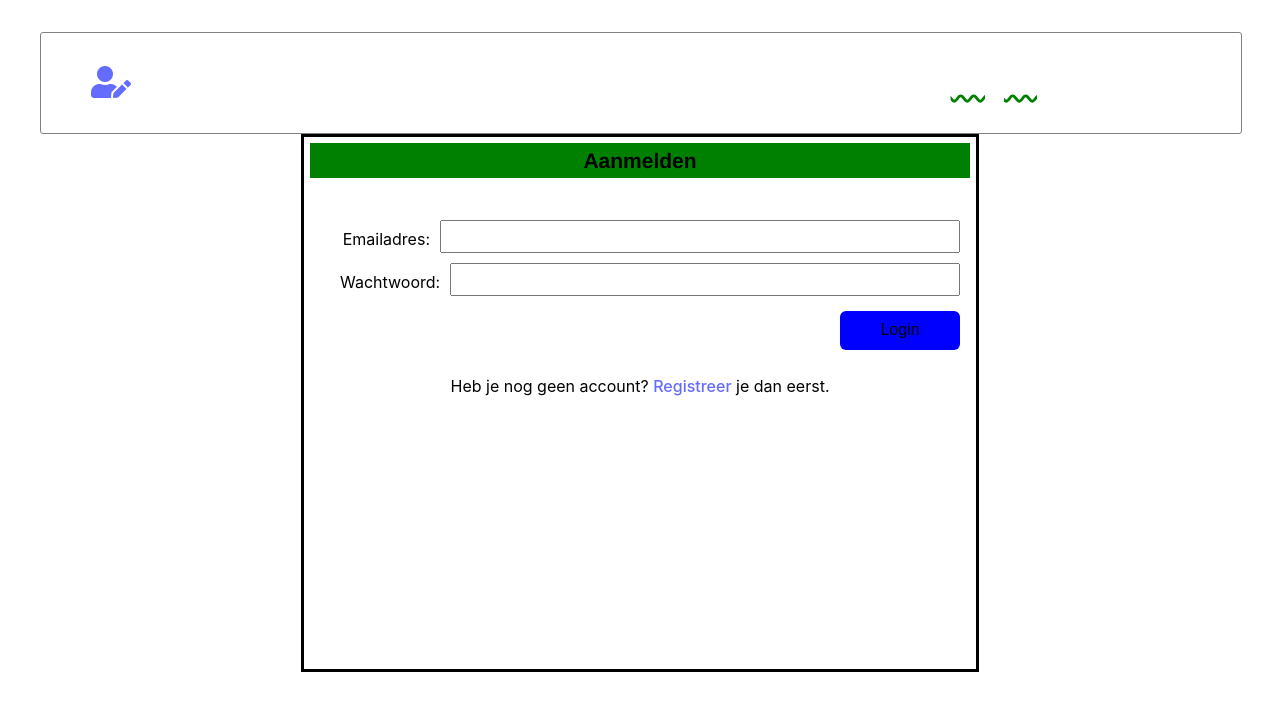
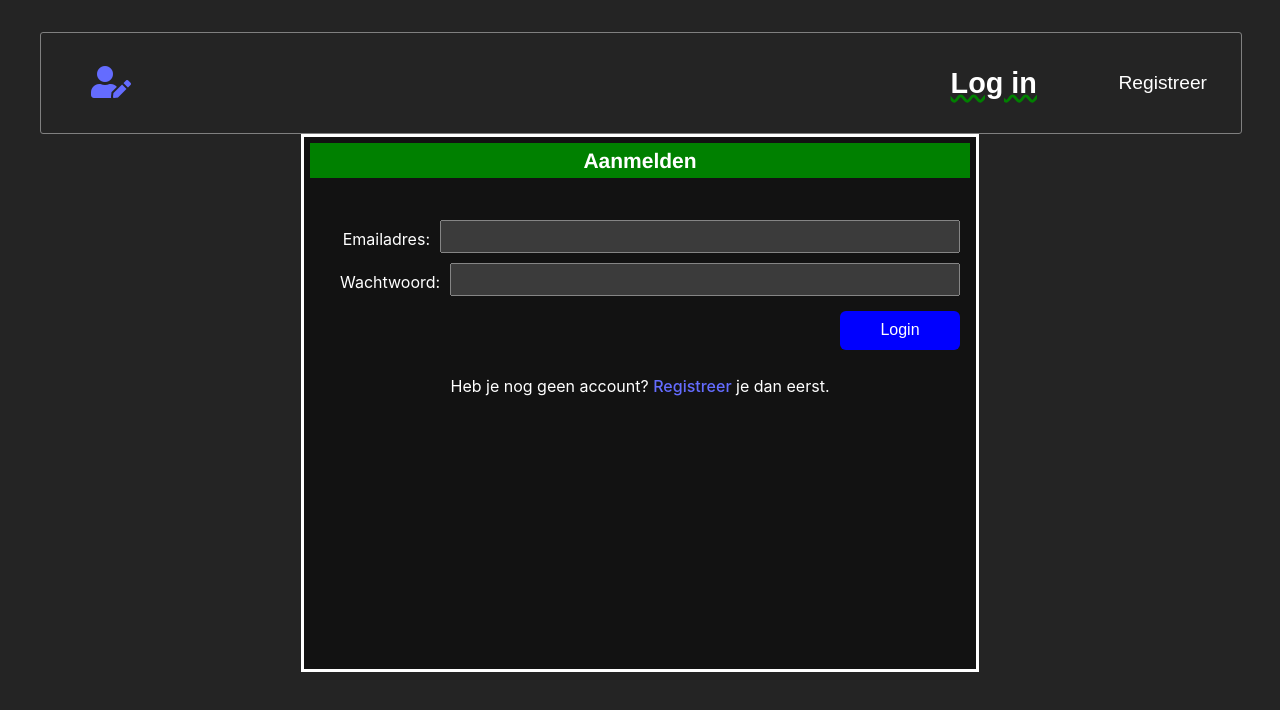
Before and after one commit to jvorhauer/novi-fe24-eindopdr, a React (Vite) app: page /login in a window 1280 px wide. Shown: the top 710 px of the page. Built offline with nearby package versions, Linux system fonts and the light colour scheme.

Commit message:
color-scheme light ziet er niet uit.

```diff
--- a/src/index.css
+++ b/src/index.css
@@ -3,7 +3,7 @@
   line-height: 1.3;
   font-weight: 400;
 
-  color-scheme: light dark;
+  color-scheme: only dark;
   color: rgba(255, 255, 255, 0.87);
   background-color: #242424;
 
@@ -48,16 +48,3 @@
 button:hover {
   color: #646cff;
 }
-
-@media (prefers-color-scheme: light) {
-  :root {
-    color: #213547;
-    background-color: #ffffff;
-  }
-  a:hover {
-    color: #747bff;
-  }
-  button {
-    background-color: #f9f9f9;
-  }
-}
```
